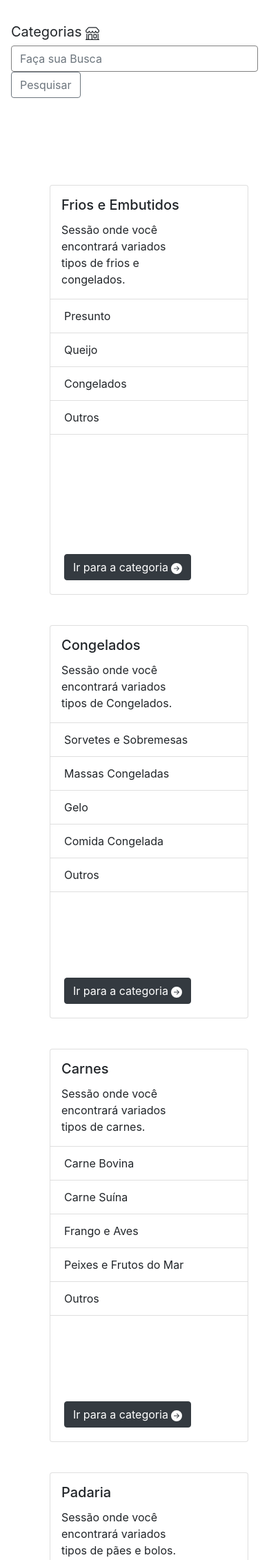
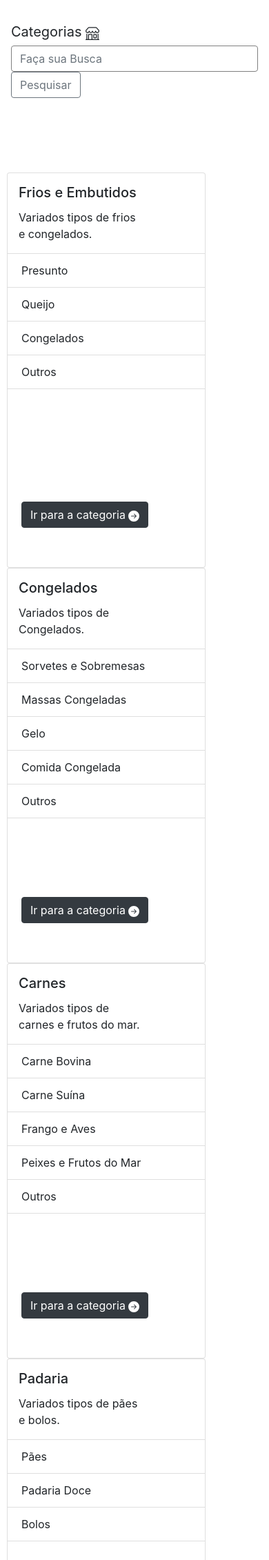
Before and after one commit to DanielHe4rt/Projeto-Carrinho, a PHP site: page / in a window 390 px wide. Shown: the part 682-2943 px from the top of the page at 69% size. Run offline with PHP 8.4, Linux system fonts and the light colour scheme.

Commit message:
Alteração na responsividade da tela principal

```diff
--- a/estilo/css/card_style.css
+++ b/estilo/css/card_style.css
@@ -1,9 +1,16 @@
 .card {
   display: inline-block;
-  margin: 22px;
-  left: 50px;
-  margin-right: 70px;
+  min-width: 24%;
+  margin-left: 10px;
+  top: 100px;
 }
- .list-group {
-   height: 350px;
- }
+
+.list-group {
+  height: 340px;
+
+}
+
+.card-body {
+  min-height: 115px;
+
+}
--- a/produtos.php
+++ b/produtos.php
@@ -74,10 +74,7 @@
       <div class="product-device product-device-2 box-shadow d-none d-md-block"></div>
     </form>
   </nav>
- <br>
- <br>
- <br>
- <br>
+
   <?php
   include_once('produtos_categoria.html');
   ?>
@@ -85,7 +82,7 @@
   <footer class="container py-4">
     <div class="row">
       <div class="col-12 col-md">
-        <small class="d-block mb-3 text-muted">&copy; Projeto Integrador II - GTI2020</small>
+        <small class=" mb-3 text-muted">&copy; Projeto Integrador II - GTI2020</small>
       </div>
     </div>
   </footer>
--- a/produtos_categoria.html
+++ b/produtos_categoria.html
@@ -3,7 +3,7 @@
 <div class="card" style="width: 18rem ;">
   <div class="card-body h-100 d-inline-block w-75 p-3">
     <h5 class="card-title">Frios e Embutidos</h5>
-    <p class="card-text">Sessão onde você encontrará variados tipos de frios e congelados.</p>
+    <p class="card-text">Variados tipos de frios e congelados.</p>
   </div>
   <ul class="list-group list-group-flush">
     <li class="list-group-item">Presunto</li>
@@ -23,7 +23,7 @@
 <div class="card" style="width: 18rem;">
   <div class="card-body h-100 d-inline-block w-75 p-3">
     <h5 class="card-title">Congelados</h5>
-    <p class="card-text">Sessão onde você encontrará variados tipos de Congelados.</p>
+    <p class="card-text">Variados tipos de Congelados.</p>
   </div>
   <ul class="list-group list-group-flush">
     <li class="list-group-item">Sorvetes e Sobremesas</li>
@@ -44,7 +44,7 @@
 <div class="card" style="width: 18rem;">
   <div class="card-body h-100 d-inline-block w-75 p-3">
     <h5 class="card-title">Carnes</h5>
-    <p class="card-text">Sessão onde você encontrará variados tipos de carnes.</p>
+    <p class="card-text">Variados tipos de carnes e frutos do mar.</p>
   </div>
   <ul class="list-group list-group-flush">
     <li class="list-group-item">Carne Bovina</li>
@@ -65,7 +65,7 @@
 <div class="card" style="width: 18rem;">
   <div class="card-body h-100 d-inline-block w-75 p-3">
     <h5 class="card-title">Padaria</h5>
-    <p class="card-text">Sessão onde você encontrará variados tipos de pães e bolos.</p>
+    <p class="card-text">Variados tipos de pães e bolos.</p>
   </div>
   <ul class="list-group list-group-flush">
     <li class="list-group-item">Pães</li>
@@ -80,11 +80,12 @@
     </a>
   </div>
 </div>
-
+<br>
+<br>
 <div class="card" style="width: 18rem;">
   <div class="card-body h-100 d-inline-block w-75 p-3">
     <h5 class="card-title">Bebidas</h5>
-    <p class="card-text">Sessão onde você encontrará variados tipos de bebidas.</p>
+    <p class="card-text">Variados tipos de bebidas.</p>
   </div>
   <ul class="list-group list-group-flush">
     <li class="list-group-item">Águas</li>
@@ -107,7 +108,7 @@
 <div class="card" style="width: 18rem;">
   <div class="card-body h-100 d-inline-block w-75 p-3">
     <h5 class="card-title">Laticínios e Ovos</h5>
-    <p class="card-text">Sessão onde você encontrará variados tipos de Laticínios e Ovos.</p>
+    <p class="card-text">Variados tipos de Laticínios e Ovos.</p>
   </div>
   <ul class="list-group list-group-flush">
     <li class="list-group-item">Ovos</li>
@@ -127,7 +128,7 @@
 <div class="card" style="width: 18rem;">
   <div class="card-body h-100 d-inline-block w-75 p-3">
     <h5 class="card-title">Frutas e Verduras</h5>
-    <p class="card-text">Sessão onde você encontrará variados tipos de Frutas e Verduras.</p>
+    <p class="card-text">Variados tipos de Frutas e Verduras.</p>
   </div>
   <ul class="list-group list-group-flush">
     <li class="list-group-item">Frutas</li>
@@ -146,7 +147,7 @@
 <div class="card" style="width: 18rem;">
   <div class="card-body h-100 d-inline-block w-75 p-3">
     <h5 class="card-title">Snacks</h5>
-    <p class="card-text">Sessão onde você encontrará variados tipos de Snacks.</p>
+    <p class="card-text">Variados tipos de Snacks.</p>
   </div>
   <ul class="list-group list-group-flush">
     <li class="list-group-item">Chocolates</li>
@@ -163,11 +164,12 @@
     </a>
   </div>
 </div>
-
+<br>
+<br>
 <div class="card" style="width: 18rem;">
   <div class="card-body h-100 d-inline-block w-75 p-3">
     <h5 class="card-title">Mercearia</h5>
-    <p class="card-text">Sessão onde você encontrará variados tipos de Mercearia.</p>
+    <p class="card-text">Variados tipos de Mercearia.</p>
   </div>
   <ul class="list-group list-group-flush">
     <li class="list-group-item">Azeites e Vinagres</li>
@@ -189,7 +191,7 @@
 <div class="card" style="width: 18rem;">
   <div class="card-body h-100 d-inline-block w-75 p-3">
     <h5 class="card-title">Enlatados</h5>
-    <p class="card-text">Sessão onde você encontrará variados tipos de Enlatados.</p>
+    <p class="card-text">Variados tipos de Enlatados.</p>
   </div>
   <ul class="list-group list-group-flush">
     <li class="list-group-item">Carnes e Peixes enlatados</li>
@@ -209,7 +211,7 @@
 <div class="card" style="width: 18rem;">
   <div class="card-body h-100 d-inline-block w-75 p-3">
     <h5 class="card-title">Produtos Pessoais</h5>
-    <p class="card-text">Sessão onde você encontrará variados tipos de Produtos Pessoais.</p>
+    <p class="card-text">Variados tipos de Produtos Pessoais.</p>
   </div>
   <ul class="list-group list-group-flush">
     <li class="list-group-item">Desodorantes</li>
```
